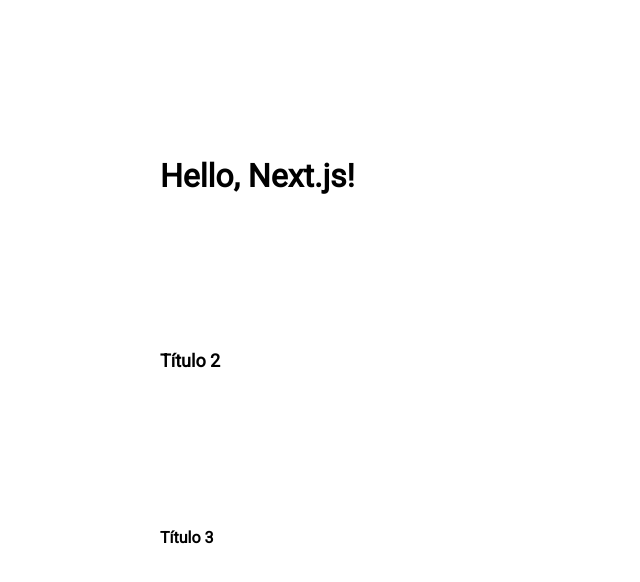
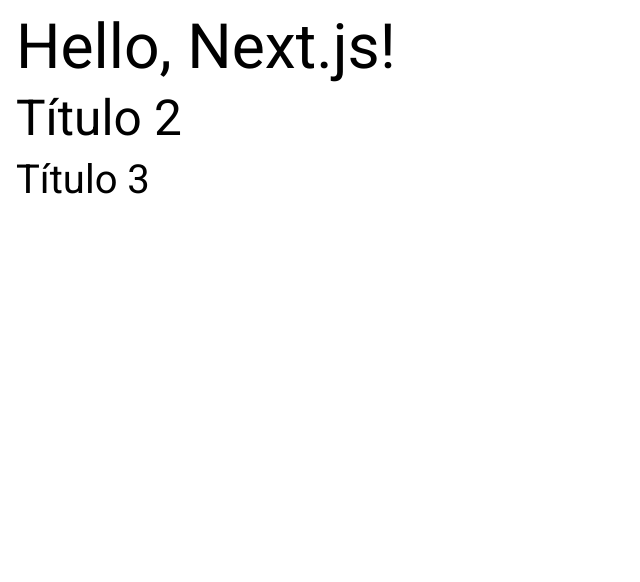
Before and after one commit to rayanfelipe260107/rayan-aula-web-19-02, a Next.js app: page / in a window 1280 px wide. Shown: the top 582 px of the page, without its empty margins (0-640 px from the left). Built offline with nearby package versions, Linux system fonts and the light colour scheme.

Commit message:
Continuação da aula de css

```diff
--- a/app/globals.css
+++ b/app/globals.css
@@ -51,26 +51,44 @@
   font-size: 62,5%;
 }
 
+body{
+  font-size: 1.6rem;
+  letter-spacing: 0.25;
+}
+
+p{
+  font-size: 2rem;
+  letter-spacing: 0.5;
+}
+
+label{
+  font-size: 1.3rem;
+  letter-spacing: 0.4;
+}
+
 h1{
-  font-size: xx-large;
-  font-weight: bold;
-  margin: 10rem;
+  font-size: 3.9rem;
+  font-weight: lighter;
+  letter-spacing: -1.5;
+  margin: 1rem;
 }
 
 h2{
-  font-size: large;
-  font-weight: bold;
-  margin: 10rem;
+  font-size: 3.1rem;
+  font-weight: lighter;
+  letter-spacing: -0.5;
+  margin: 1rem;
 }
 
 h3{
-  font-size: medium;
-  font-weight: bold;
-  margin: 10rem;
+  font-size: 2.5rem;
+  font-weight: normal;
+  letter-spacing: 0;
+  margin: 1rem;
 }
 
-@media screen and (max-width: 780px) {
+/* @media screen and (max-width: 780px) {
   html{
     font-size: 50%;
   }
-}
+} */
```
